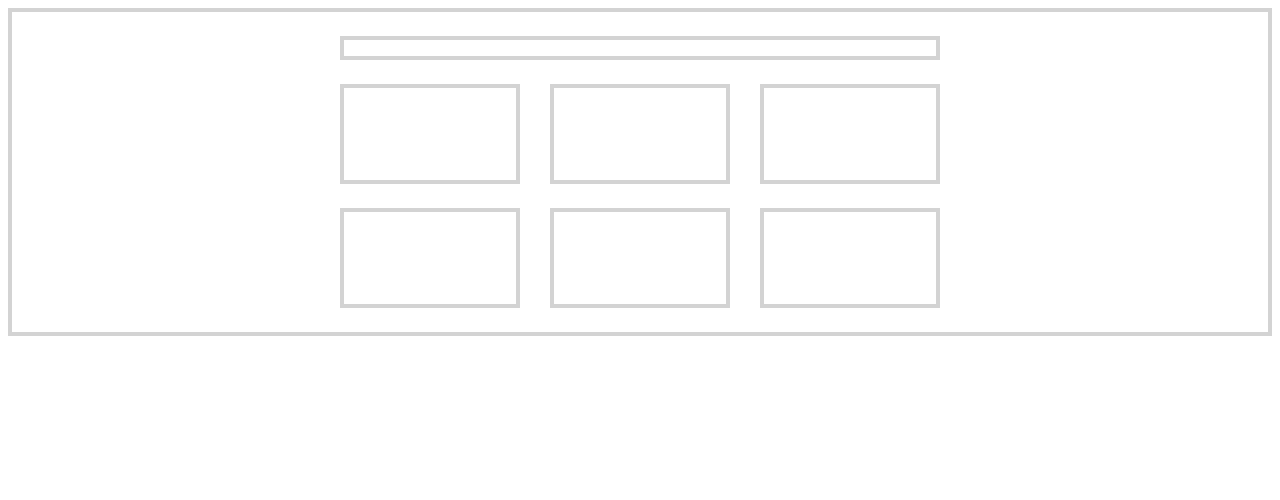
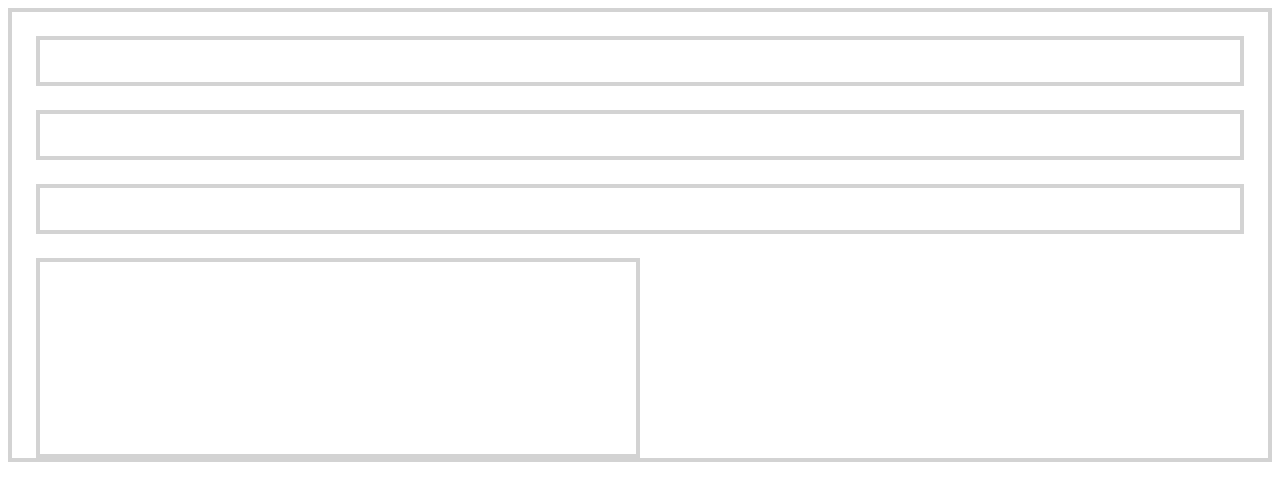
Before and after one commit to elpsycongr003/CSS-Best-Practices, a plain HTML site: page index.html in a window 1280 px wide. Drawn offline with Linux system fonts and the light colour scheme.

Commit message:
styling new layout+made largebox class

```diff
--- a/index.html
+++ b/index.html
@@ -9,17 +9,10 @@
   </head>
   <body>
     <div class="container">
-      <div class="row">
-        <div class="title"></div>
-        <div class="box-wrapper">
           <div class="box"></div>
           <div class="box"></div>
           <div class="box"></div>
-          <div class="box"></div>
-          <div class="box"></div>
-          <div class="box"></div>
-        </div>
-      </div>
+          <div class="large-box"></div>
     </div>
   </body>
 </html>
--- a/style.css
+++ b/style.css
@@ -6,28 +6,15 @@
   padding: 24px 24px 0 24px;
 }
 
-.row {
-  width: 100%;
-  max-width: 600px;
-  margin: 0 auto;
-}
-
-.title {
-  border: 4px solid lightgray;
-  width: 100%;
-  height: 24px;
+.box {
+  border: 4px solid lightgrey;
+  width: 50%%;
+  height: 50px;
   margin-bottom: 24px;
 }
 
-.box {
-  border: 4px solid lightgrey;
- width: 30%;
-  height: 100px;
-  margin-bottom: 24px;
+.large-box {
+  border: 4px solid lightgray;
+  width: 50%;
+  height: 200px;
 }
-
-.box-wrapper {
-  display: flex;
-  flex-wrap: wrap;
-  justify-content: space-between;
-}
```
